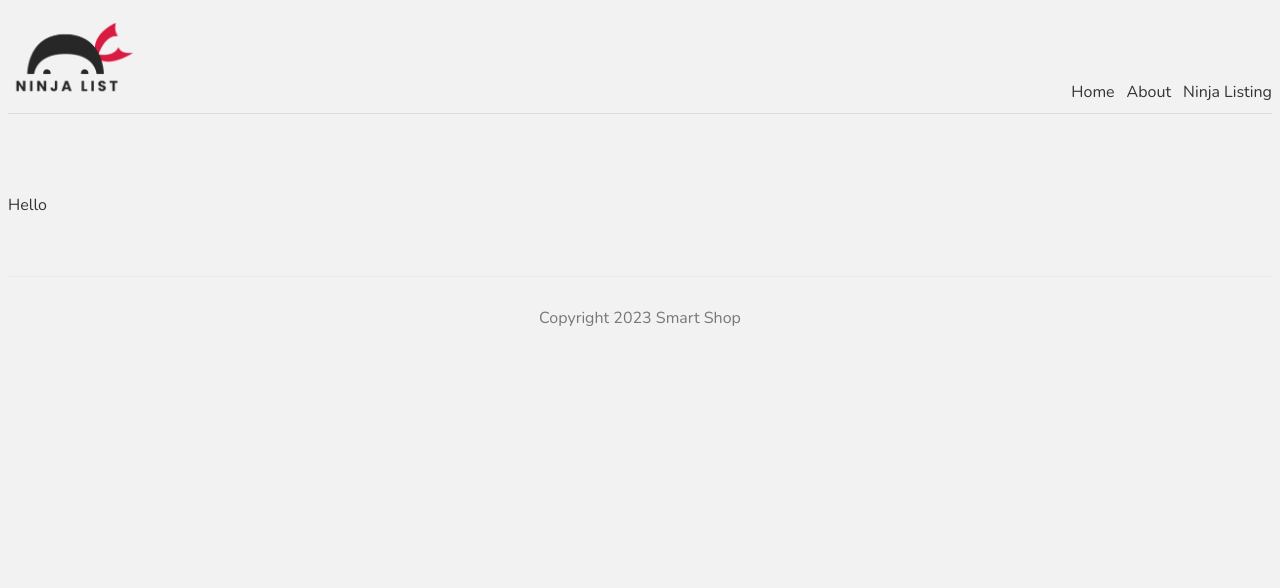
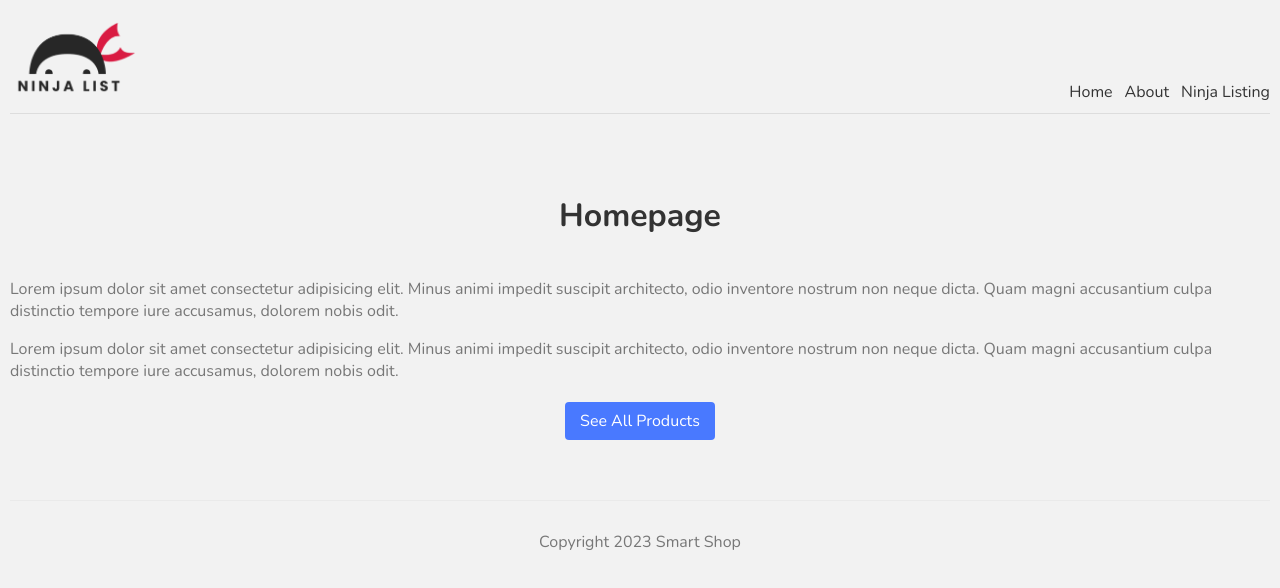
Before and after one commit to RiyaadHossain/SmartStore-Next.js, a Next.js app: page / in a window 1280 px wide. Shown: the top 588 px of the page. Built offline with nearby package versions, Linux system fonts and the light colour scheme.

Commit message:
Not Found, Header, Redirect

```diff
--- /dev/null
+++ b/components/Header.js
@@ -0,0 +1,11 @@
+import Head from 'next/head'
+import React from 'react'
+
+export default function Header({ title }) {
+    return (
+        <Head>
+            <title>{title}</title>
+            <meta name="keywords" content="ninjas" />
+        </Head>
+    )
+}
--- a/layouts/Layout.js
+++ b/layouts/Layout.js
@@ -3,7 +3,7 @@ import Navbar from "../components/Navbar";
 
 export default function Layout({ children }) {
     return (
-        <div>
+        <div className="content">
             <Navbar />
             {children}
             <Footer />
--- a/pages/index.js
+++ b/pages/index.js
@@ -1,9 +1,19 @@
-import Head from 'next/head'
-import Image from 'next/image'
+import Link from 'next/link'
 import styles from '../styles/Home.module.css'
+import Header from '../components/Header'
 
 export default function Home() {
   return (
-    <div>Hello</div>
+    <>
+      <Header title='Ninja List | Home' />
+      <div>
+        <h1 className={styles.title}>Homepage</h1>
+        <p className={styles.text}>Lorem ipsum dolor sit amet consectetur adipisicing elit. Minus animi impedit suscipit architecto, odio inventore nostrum non neque dicta. Quam magni accusantium culpa distinctio tempore iure accusamus, dolorem nobis odit.</p>
+        <p className={styles.text}>Lorem ipsum dolor sit amet consectetur adipisicing elit. Minus animi impedit suscipit architecto, odio inventore nostrum non neque dicta. Quam magni accusantium culpa distinctio tempore iure accusamus, dolorem nobis odit.</p>
+        <Link href="/products" className={styles.btn}>
+          See All Products
+        </Link>
+      </div>
+    </ >
   )
 }
--- a/styles/globals.css
+++ b/styles/globals.css
@@ -10,7 +10,7 @@ a {
   text-decoration: none;
 }
 .content {
-  max-width: 960px;
+  max-width: 1260px;
   margin: 0 auto;
 }
 nav {
```
Also changed, not shown: pages/404.js (added, +21 -0 lines).
